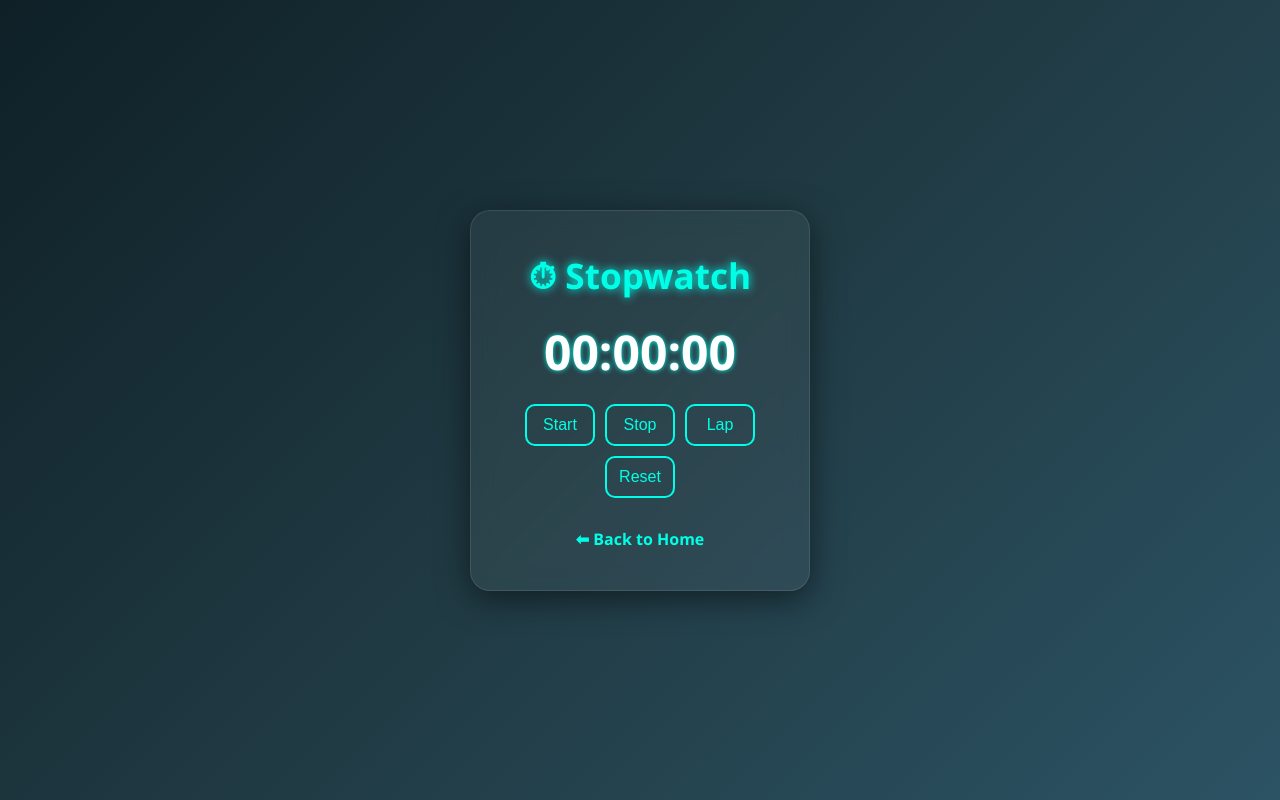
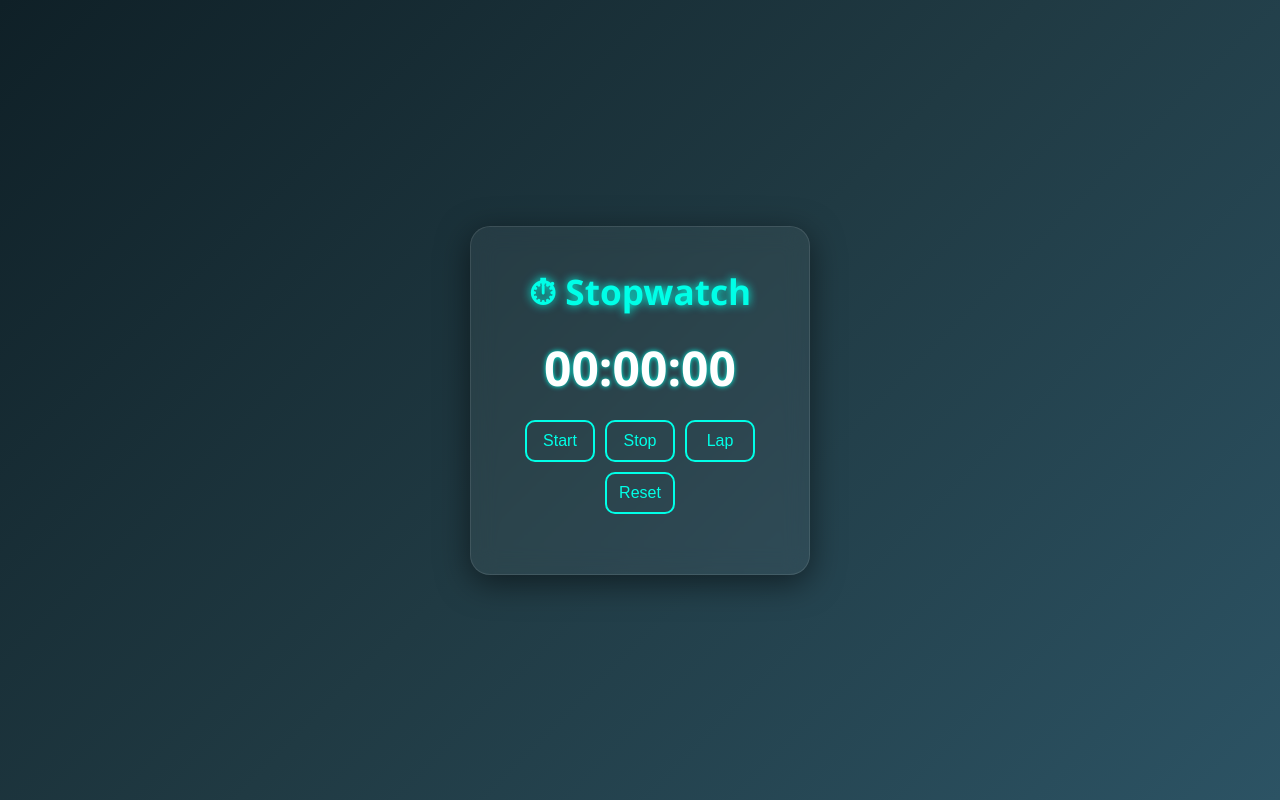
Before and after one commit to sumit0721/PRODIGY_WD_02, a plain HTML site: page index.html in a window 1280 px wide. Drawn offline with Linux system fonts and the light colour scheme.

Commit message:
index.html

```diff
--- a/index.html
+++ b/index.html
@@ -19,8 +19,6 @@
     </div>
 
     <ul id="laps" class="lap-list"></ul>
-
-    <a href="../index.html" class="back-link">⬅ Back to Home</a>
   </div>
 
   <script src="script.js"></script>
```
